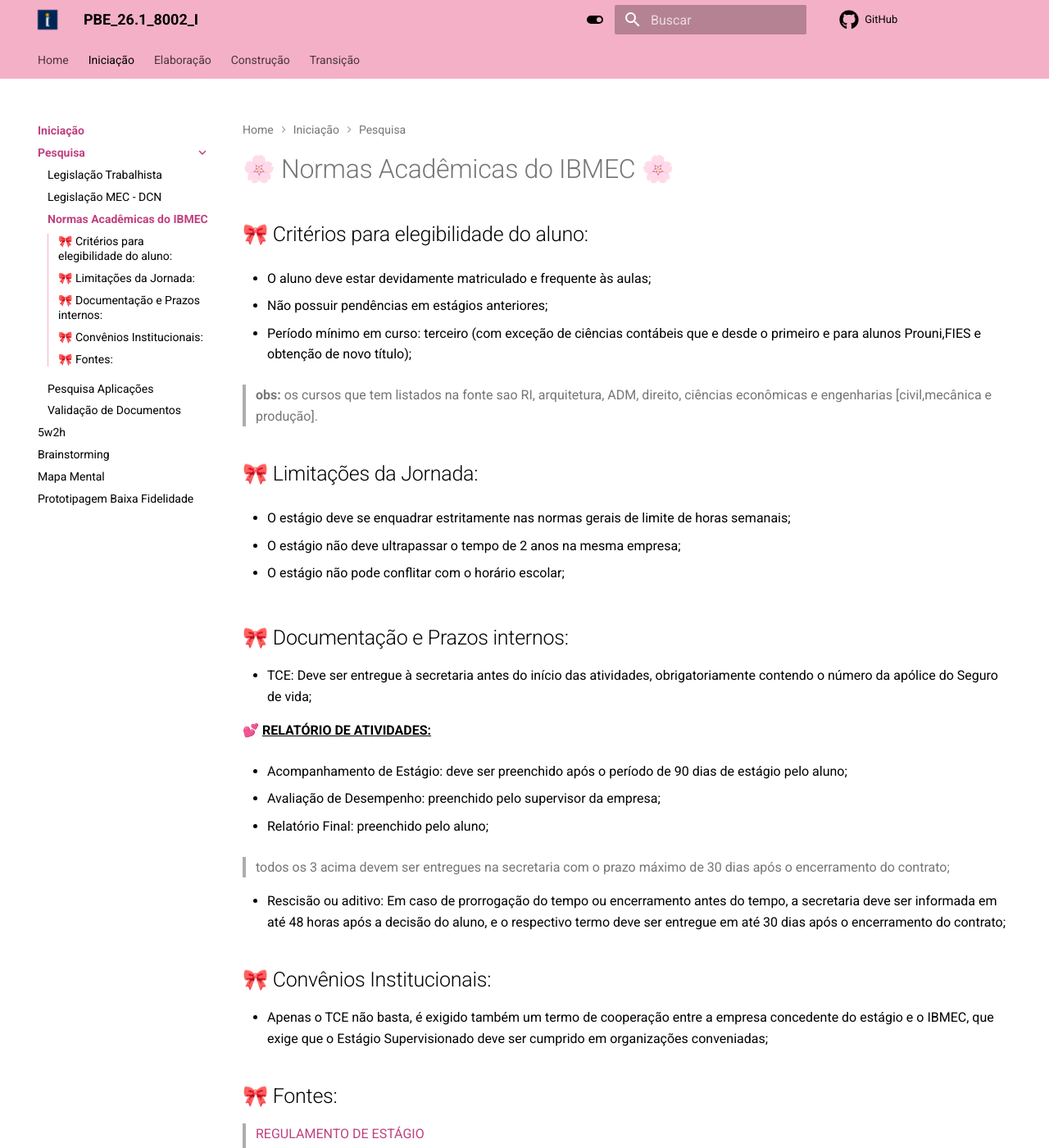
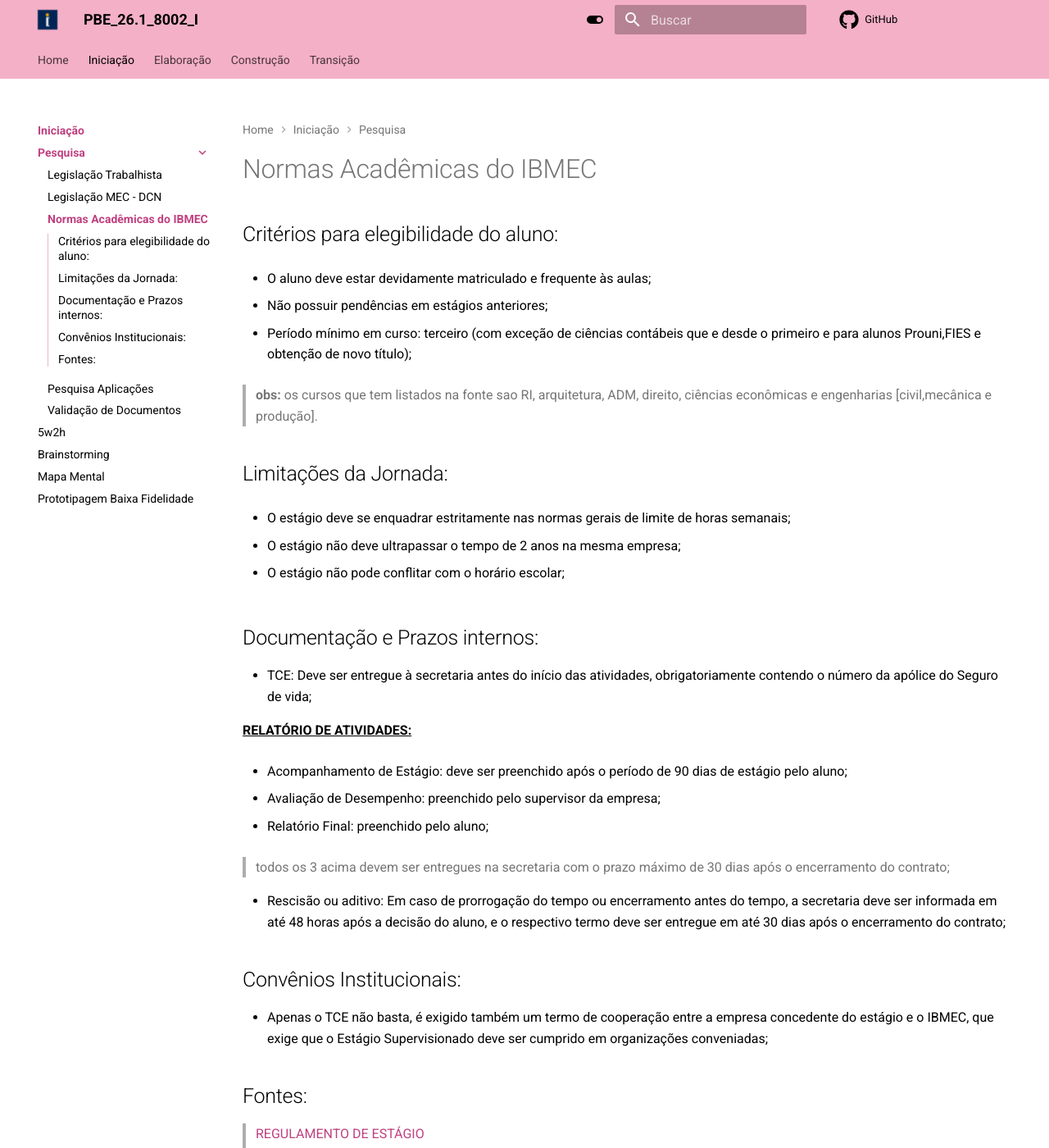
Before and after one commit to Projetos-de-Extensao/PBE_26.1_8002_I, an MkDocs documentation site: the page built from docs/Iniciacao/pesquisa-detalhes/normas_academicas_ibmec.md, in a window 1280 px wide and 1400 px high. Shown: the whole window at 82% size. Built offline with MkDocs 1.6.1 and Material for MkDocs 9.7.7, drawn with Linux system fonts in a browser that asks for light colours; comment, search, counter and statistics services are not loaded.

Commit message:
Update normas_academicas_ibmec.md

```diff
--- a/docs/Iniciacao/pesquisa-detalhes/normas_academicas_ibmec.md
+++ b/docs/Iniciacao/pesquisa-detalhes/normas_academicas_ibmec.md
@@ -1,6 +1,6 @@
-# 🌸 Normas Acadêmicas do IBMEC 🌸
+# Normas Acadêmicas do IBMEC
 
-## 🎀 Critérios para elegibilidade do aluno:
+## Critérios para elegibilidade do aluno:
 
 -   O aluno deve estar devidamente matriculado  e frequente às aulas;
 
@@ -10,7 +10,7 @@
 
 >  __obs:__ os cursos que tem listados na fonte sao RI, arquitetura, ADM, direito, ciências econômicas e engenharias [civil,mecânica e produção].
 
-## 🎀 Limitações da Jornada:
+## Limitações da Jornada:
 
 -   O estágio deve se enquadrar estritamente nas normas gerais de limite de horas semanais;
 
@@ -18,11 +18,11 @@
 
 -   O estágio não pode conflitar com o horário escolar;
 
-## 🎀 Documentação e Prazos internos:
+## Documentação e Prazos internos:
 
 -   TCE: Deve ser entregue à secretaria antes do início das atividades, obrigatoriamente contendo o número da apólice do Seguro de vida;
 
-💕 <u>__RELATÓRIO DE ATIVIDADES:__</u>
+<u>__RELATÓRIO DE ATIVIDADES:__</u>
 
 -   Acompanhamento de Estágio: deve ser preenchido após o período de 90 dias de estágio pelo aluno;
 
@@ -34,10 +34,10 @@
 
 -   Rescisão ou aditivo: Em caso de prorrogação do tempo ou encerramento antes do tempo, a secretaria deve ser informada em até 48 horas após a decisão do aluno, e o respectivo termo deve ser entregue em até 30 dias após o encerramento do contrato;
 
-## 🎀 Convênios Institucionais:
+## Convênios Institucionais:
 
 -   Apenas o TCE não basta, é exigido também um termo de cooperação entre a empresa concedente do estágio e o IBMEC, que exige que o Estágio Supervisionado deve ser cumprido em organizações conveniadas;
 
-## 🎀 Fontes:
+## Fontes:
 
 > [REGULAMENTO DE ESTÁGIO](https://s3.amazonaws.com/public-cdn.ibmec.br/portalibmec-content/public/arquivos/bh/Graduacao/regulamento_estagio_ibmec_2022.pdf) <br/> [MANUAL DO ALUNO](https://d1v1kp8opafsrk.cloudfront.net/ibmec/comunicados/202307_ibmec/manualcompletograduacao.pdf) <br/> [Relatório de Autoavaliação Institucional](https://cdn.portal.estacio.br/CPA_documentos_e70f28170b.pdf)<br/> [Manual Do Aluno](https://docs.google.com/document/d/1-EBnCU-gWHCVcA6gCT13AO1B996HvPrHwVn0lN1X354/edit?pli=1&tab=t.ocph83xikpdx#heading=h.5l9jxhy2j1lx)
```
